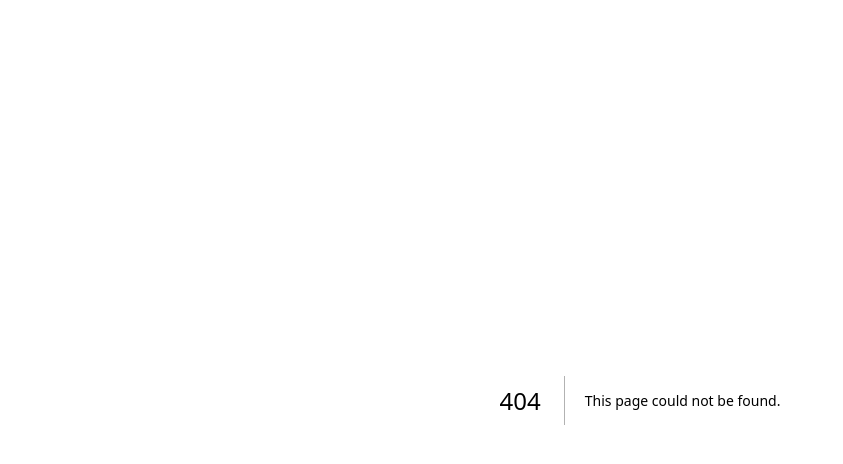
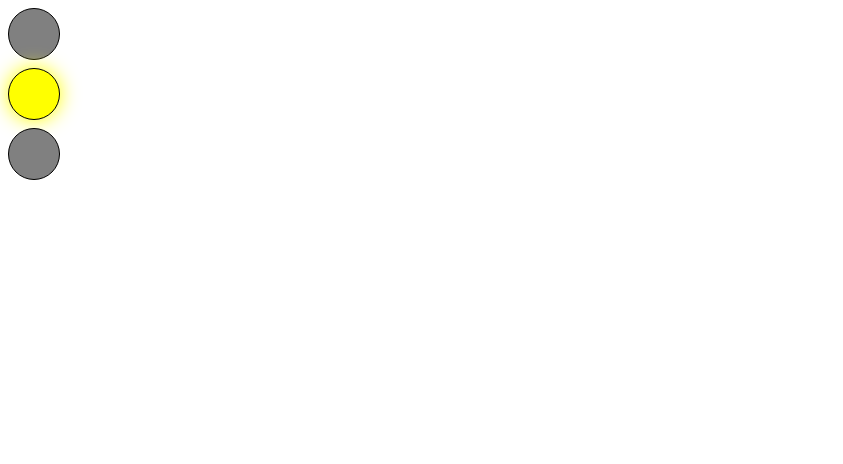
Before and after one commit to aakash2018/React-machine-test-code, a Next.js app: page /trafficLight in a window 1280 px wide. Before the commit this address had no page. Shown: the top 464 px of the page, without its empty margins (0-843 px from the left). Built offline with nearby package versions, Linux system fonts and the light colour scheme.

Commit message:
traffic signal

```diff
--- /dev/null
+++ b/app/component/trafficSignal.tsx
@@ -0,0 +1,19 @@
+import { NextPage } from 'next'
+
+interface Props {
+	color: string,
+	isActive: any,
+}
+
+const TrafficSignal: NextPage<Props> = ({ color, isActive }) => {
+	return (
+		<>
+			<div className={`h-13 w-13 rounded-full border-1 borde-black m-2`} style={{ backgroundColor: isActive ? color : 'gray',
+				boxShadow: isActive ? `0 0 20px ${color}`:'none'
+			 }}>
+			</div>
+		</>
+	)
+}
+
+export default TrafficSignal
--- a/app/page.tsx
+++ b/app/page.tsx
@@ -61,7 +61,9 @@ export default function Home() {
           <li>Memory game</li>
           <li>Nested Component</li>
           <li>File Explorer</li>
-          <li>Traffic Lights</li>
+          <li className='hover:text-yellow-800 visited:text-white-600'>
+             <Link href="/trafficLight">Traffic Lights</Link>
+            </li>
           <li>Like Button</li>
         </ul>
         <ul className="text-xs mx-2 border-2 border-black mt-4 bg-blue-400 w-1/4  p-2 rounded-none shadow-lg font-mono">
--- /dev/null
+++ b/app/trafficLight/page.tsx
@@ -0,0 +1,29 @@
+"use client";
+import { NextPage } from 'next'
+import TrafficSignal from '../component/trafficSignal'
+import { useEffect, useState } from 'react'
+
+interface Props {
+	lights: string[]
+}
+
+const Page: NextPage<Props> = ({ lights = ["red", "yellow", "green"] }) => {
+	const [active, setActive] = useState(0);
+	const intervalId:any=useEffect(() => {
+		setInterval(() => {
+			setActive((prevActive) => {
+				return (prevActive + 1) % lights.length;
+			});
+		}, 6000);
+
+		return () => clearInterval(intervalId);
+	}, [])
+	return <>
+		{lights.map((ele, index) => {
+			return (<TrafficSignal color={ele} key={index} isActive={active === index} />)
+		})}
+
+	</>
+}
+
+export default Page
```
